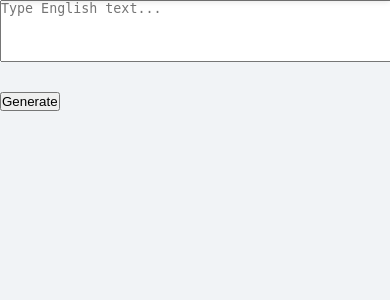
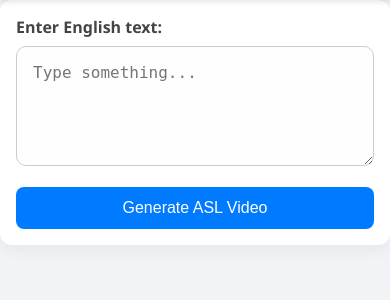
Before and after one commit to bsameer12/Production_Project_Final_Year, a Django app: page /english-to-asl/ in a window 390 px wide. Shown: the part 115-415 px from the top of the page. Run offline with Django 5.2, Linux system fonts and the light colour scheme; the visitor is signed in with stand-in values (Sample User, id 1); some libraries are stand-ins or nearby versions.

Commit message:
Feat: Added English to ASL video generator with Gemini, responsive UI, and audit logs
- Integrated Gemini Flash API to convert English text to ASL sentences
- Created `ASLSentenceGeneration` model to store user input and generated sentences
- Built responsive and clean UI for "English to ASL" with preview and download functionality
- Handled video creation logic with fallback for unsupported characters
- Added full-width responsive layout with padding for all devices
- Enhanced sidebar navigation with icons and admin/user-specific links
- Implemented access control and logging for:
    • Prediction history views
    • Sentence history views
    • User and admin audit logs
- Set default login redirect for unauthenticated users

```diff
--- a/Development And Coding/ASl_UI/asl/urls.py
+++ b/Development And Coding/ASl_UI/asl/urls.py
@@ -13,7 +13,9 @@ urlpatterns = [
     path('generate_sentence/', views.generate_sentence_view, name='generate_sentence'),
     path('sentence-history/', views.sentence_history_view, name='sentence_history'),
     path('admin_sentence-history/', views.admin_sentence_history_view, name='admin_sentence_history'),
-    path("english-to-asl/", views.english_to_asl_view, name="english_to_asl")
+    path("english-to-asl/", views.english_to_asl_view, name="english_to_asl"),
+    path("generate-asl-video/", views.generate_asl_video, name="generate_asl_video"),
+
 
 
 
--- a/Development And Coding/ASl_UI/templates/english_to_asl.html
+++ b/Development And Coding/ASl_UI/templates/english_to_asl.html
@@ -6,36 +6,119 @@
   <meta name="viewport" content="width=device-width, initial-scale=1.0" />
   <title>English To ASL</title>
   <link rel="stylesheet" href="{% static 'css/dashboard.css' %}">
-<link rel="stylesheet" href="https://cdnjs.cloudflare.com/ajax/libs/font-awesome/6.4.0/css/all.min.css" integrity="sha512-iecdLmaskl7CVkqkXNQ/ZH/XLlvWZOJyj7Yy7tcenmpD1ypASozpmT/E0iPtmFIB46ZmdtAc9eNBvH0H/ZpiBw==" crossorigin="anonymous" referrerpolicy="no-referrer" />
-  <script src="https://cdn.jsdelivr.net/npm/chart.js"></script>
-  <script src="https://cdn.jsdelivr.net/npm/@mediapipe/camera_utils/camera_utils.js"></script>
-  <script src="https://cdn.jsdelivr.net/npm/@mediapipe/drawing_utils/drawing_utils.js"></script>
-  <script src="https://cdn.jsdelivr.net/npm/@mediapipe/hands/hands.js"></script>
+  <link rel="stylesheet" href="https://cdnjs.cloudflare.com/ajax/libs/font-awesome/6.4.0/css/all.min.css" crossorigin="anonymous" />
+
+  <style>
+   #form-area {
+      width: 100%;
+      padding: 2rem;
+      margin: 0 auto;
+      background-color: #ffffff;
+      border-radius: 12px;
+      box-shadow: 0 5px 15px rgba(0, 0, 0, 0.05);
+    }
+
+    label {
+      font-weight: 600;
+      display: block;
+      margin-bottom: 0.5rem;
+      color: #444;
+    }
+
+    textarea {
+      width: 100%;
+      padding: 1rem;
+      border: 1px solid #ccc;
+      border-radius: 10px;
+      font-size: 1rem;
+      resize: vertical;
+      min-height: 120px;
+      background: #fefefe;
+      margin-bottom: 1rem;
+      box-sizing: border-box;
+    }
+
+    button[type="submit"] {
+      padding: 12px 24px;
+      background: #007bff;
+      color: #fff;
+      font-size: 1rem;
+      border: none;
+      border-radius: 8px;
+      cursor: pointer;
+      transition: background 0.3s ease;
+    }
+
+    button[type="submit"]:hover {
+      background: #0056b3;
+    }
+
+    #previewSection {
+      margin-top: 2rem;
+      background-color: #ffffff;
+      border-radius: 10px;
+      padding: 1.5rem;
+      box-shadow: 0 0 10px rgba(0, 0, 0, 0.04);
+    }
+
+    #aslPreview {
+      width: 100%;
+      border-radius: 10px;
+      margin-bottom: 1rem;
+    }
+
+    #downloadLink {
+      display: inline-block;
+      padding: 10px 20px;
+      background: #28a745;
+      color: white;
+      text-decoration: none;
+      border-radius: 6px;
+      transition: background 0.3s ease;
+    }
+
+    #downloadLink:hover {
+      background: #218838;
+    }
+
+    @media (max-width: 768px) {
+      #form-area {
+        padding: 1rem;
+      }
+
+      button[type="submit"],
+      #downloadLink {
+        width: 100%;
+        text-align: center;
+      }
+    }
+  </style>
 </head>
 <body>
-  <!-- Sidebar -->
+
   {% include 'partials/sidebar.html' %}
-
-
-  <!-- Page Content -->
   <div class="content-area">
       <header class="page-header">
       <button class="sidebar-toggle" onclick="toggleSidebar()" style="background: none; color: black;">☰</button>
       <h2>English To ASL Dashboard</h2>
     </header>
+  <div id="form-area">
     <form id="aslForm">
-    {% csrf_token %}
-    <textarea name="text" id="text" rows="4" cols="50" placeholder="Type English text..."></textarea><br><br>
-    <button type="submit">Generate</button>
-  </form>
+      {% csrf_token %}
+      <label for="text">Enter English text:</label>
+      <textarea name="text" id="text" placeholder="Type something..."></textarea>
+      <button type="submit">Generate ASL Video</button>
+    </form>
 
-  <div id="previewSection" style="display:none;">
-    <h3>Preview:</h3>
-    <video id="aslPreview" width="400" controls></video>
-    <br><a id="downloadLink" href="#" download>Download Video</a>
+    <div id="previewSection" style="display:none;">
+      <h3>Video Preview</h3>
+      <video id="aslPreview" controls></video><br>
+      <a id="downloadLink" href="#" download>Download ASL Video</a>
+    </div>
   </div>
   </div>
-<script>
+
+  <script>
     document.getElementById('aslForm').addEventListener('submit', function(e) {
       e.preventDefault();
 
@@ -54,10 +137,17 @@
           document.getElementById('downloadLink').href = data.video_url;
           document.getElementById('downloadLink').download = 'asl_output.mp4';
           document.getElementById('previewSection').style.display = 'block';
+        } else {
+          alert("⚠️ No video returned. Please try again.");
         }
       })
-      .catch(err => alert("Error generating video"));
+      .catch(err => {
+        console.error(err);
+        alert("⚠️ Error generating ASL video.");
+      });
     });
   </script>
+
+  <script src="{% static 'js/profile.js' %}"></script>
 </body>
 </html>
--- a/Development And Coding/ASl_UI/templates/partials/sidebar.html
+++ b/Development And Coding/ASl_UI/templates/partials/sidebar.html
@@ -10,6 +10,7 @@
   </div>
   <ul>
     <li><a href="{% url 'predict' %}"><i class="fa-solid fa-gauge-high"></i><span>Dashboard</span></a></li>
+     <li><a href="{% url 'english_to_asl' %}"><i class="fa-solid fa-language"></i><span>English to ASL</span></a></li>
     <li><a href="{% url 'profile' %}"><i class="fas fa-user"></i><span>Profile</span></a></li>
     <li><a href="{% url 'prediction_history' %}"><i class="fas fa-chart-line"></i><span>Prediction History</span></a></li>
     <li><a href="{% url 'user_history' %}"><i class="fas fa-history"></i><span>User History</span></a></li>
```
